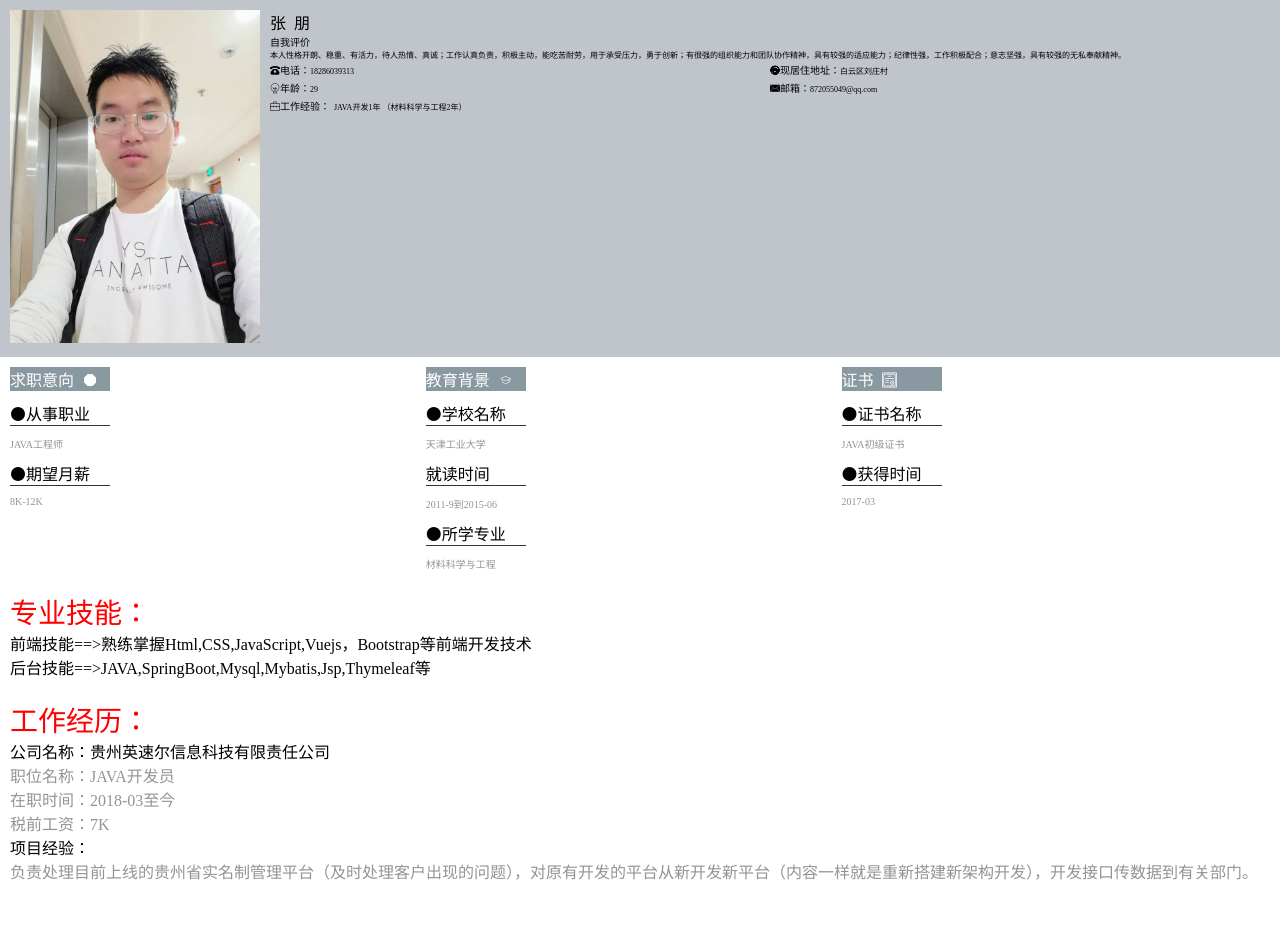
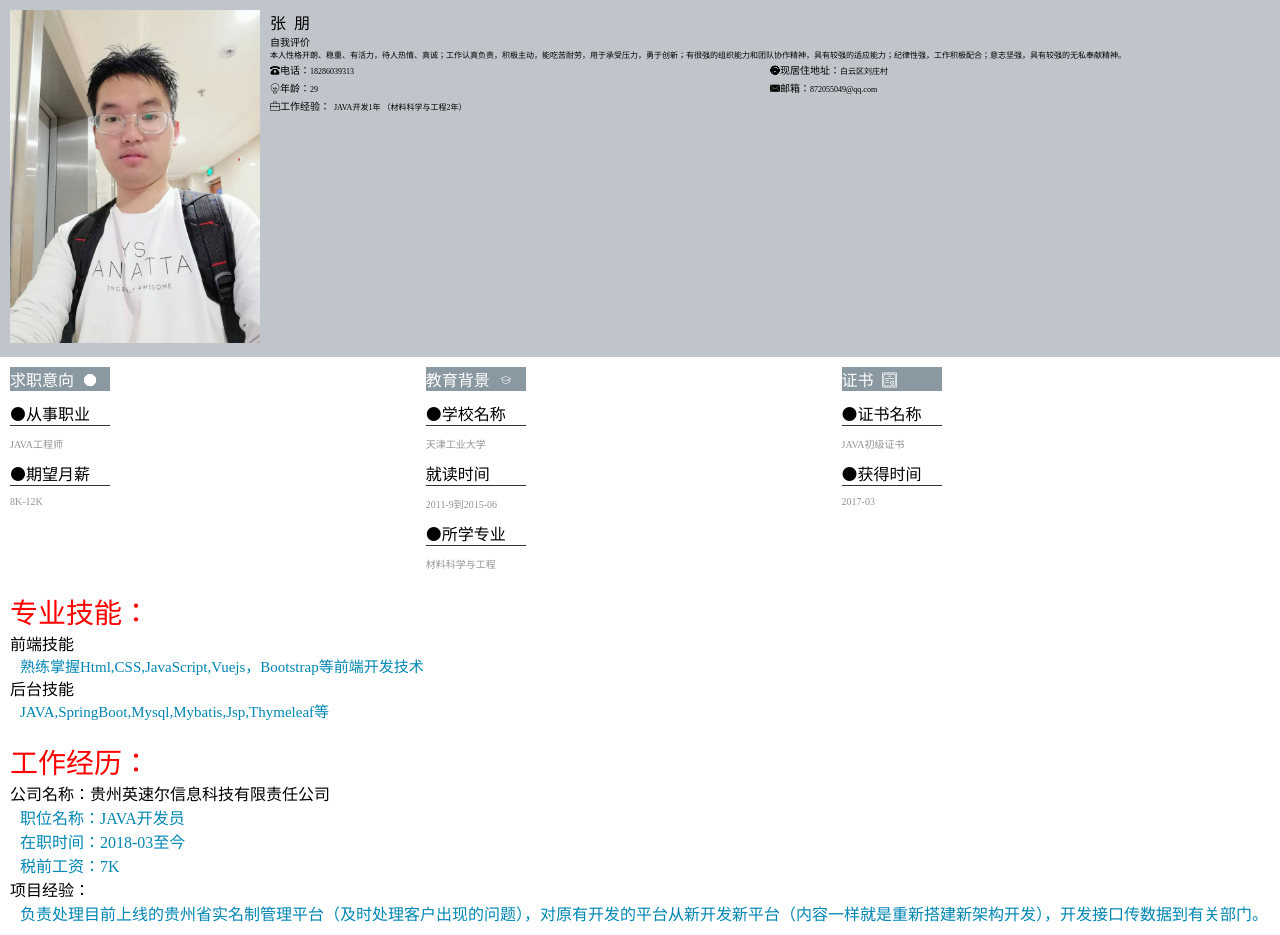
Before and after one commit to zhangpeng1005/haha, a plain HTML site: page index.html in a window 1280 px wide. Before the commit the page ends 893 px from the top, so only its background shows below. Drawn offline with Linux system fonts and the light colour scheme.

Commit message:
frist commit

```diff
--- a/css/index.css
+++ b/css/index.css
@@ -10,6 +10,7 @@
 .head_img{
 	width: 20%;
 	margin-right: 10px;
+	box-sizing: border-box;
 }
 .head_lr{
 	width: 80%;
--- a/index.html
+++ b/index.html
@@ -93,8 +93,14 @@
     -->
     <div class="zyjn" style="padding: 10px;">
     	<div class="zyjn_zuo" style="color: red;font-size: 28px;">专业技能：</div>
-    	<div class="zyjn_zhong">前端技能==>熟练掌握Html,CSS,JavaScript,Vuejs，Bootstrap等前端开发技术</div>
-    	<div class="zyjn_you">后台技能==>JAVA,SpringBoot,Mysql,Mybatis,Jsp,Thymeleaf等</div>
+    	<div class="zyjn_zhong">前端技能
+			<div style="color: #0086B3;font-size: 15px;padding-left: 10px;">熟练掌握Html,CSS,JavaScript,Vuejs，Bootstrap等前端开发技术</div>
+		</div>
+    	<div class="zyjn_you">后台技能
+			<div style="color: #0086B3;font-size: 15px;padding-left: 10px;">
+				JAVA,SpringBoot,Mysql,Mybatis,Jsp,Thymeleaf等
+			</div>
+		</div>
     </div>
     <!--
     	作者：872055049@qq.com
@@ -105,13 +111,13 @@
     	<div class="zyjn_zuo" style="color: red;font-size: 28px;">工作经历：</div>
     	<div class="zyjn_zhong">
     		公司名称：贵州英速尔信息科技有限责任公司
-    		<div style="color: #949494;">职位名称：JAVA开发员</div>
-    		<div style="color: #949494;">在职时间：2018-03至今</div>
-    		<div style="color: #949494;">税前工资：7K</div>
+    		<div style="color: #949494;padding-left: 10px;color: #0086B3;">职位名称：JAVA开发员</div>
+    		<div style="color: #949494;padding-left: 10px;color: #0086B3;">在职时间：2018-03至今</div>
+    		<div style="color: #949494;padding-left: 10px;color: #0086B3;">税前工资：7K</div>
     	</div>
     	<div class="zyjn_you">
     		项目经验：
-    		<div style="color: #949494;">
+    		<div style="color: #949494;padding-left: 10px;color: #0086B3;">
     			负责处理目前上线的贵州省实名制管理平台（及时处理客户出现的问题），对原有开发的平台从新开发新平台（内容一样就是重新搭建新架构开发），开发接口传数据到有关部门。
     		</div>
     	</div>
```
